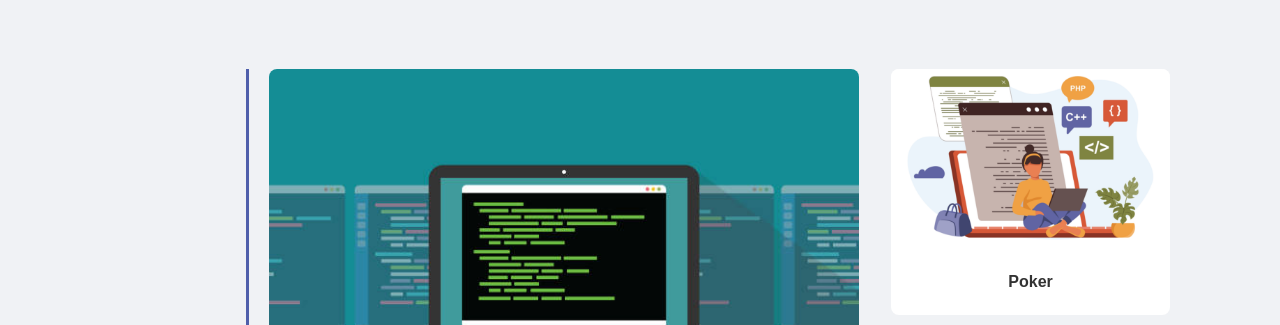
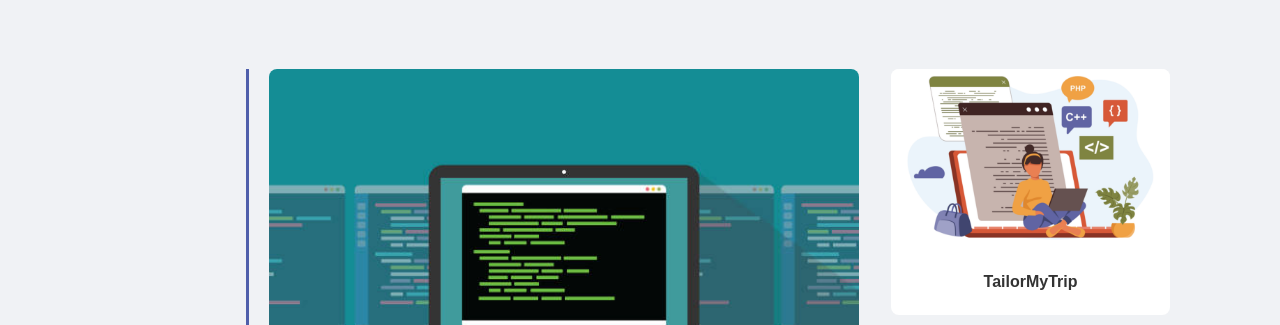
Before and after one commit to Piattie/My-Portfolio-Webpage, a plain HTML site: page index.html in a window 1280 px wide. Shown: the part 475-800 px from the top of the page. Drawn offline with Linux system fonts and the light colour scheme.

Commit message:
Added Poject1 Link to my Portfolio

```diff
--- a/index.html
+++ b/index.html
@@ -55,7 +55,8 @@
                     <!-- Project 2 -->
                     <article class="project">
                         <img src="./assets/Images/Project 2.webp" alt="Screenshot of Project 2">
-                        <h4 class="project-subtitle">Poker</h4>
+                        <a href="https://stgowf.github.io/TailorMyTrip/">
+                        <h4 class="project-subtitle">TailorMyTrip</h4>
                     </article>
                     <!-- Project 3 -->
                     <article class="project">
```
